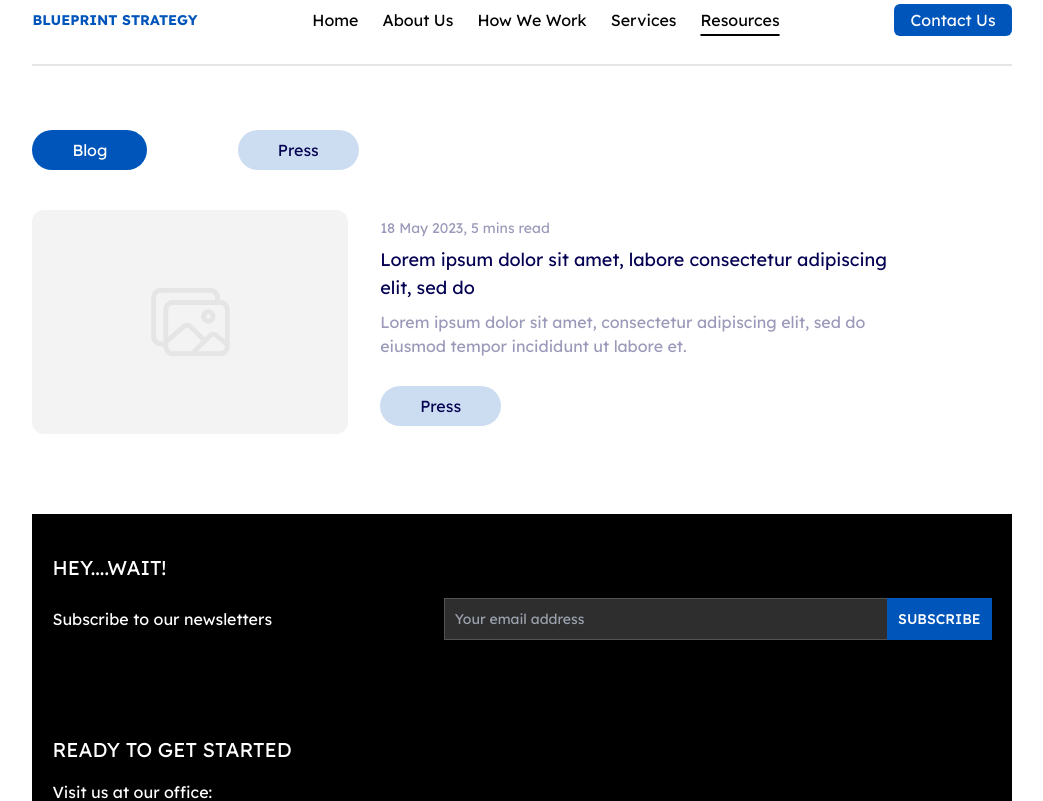
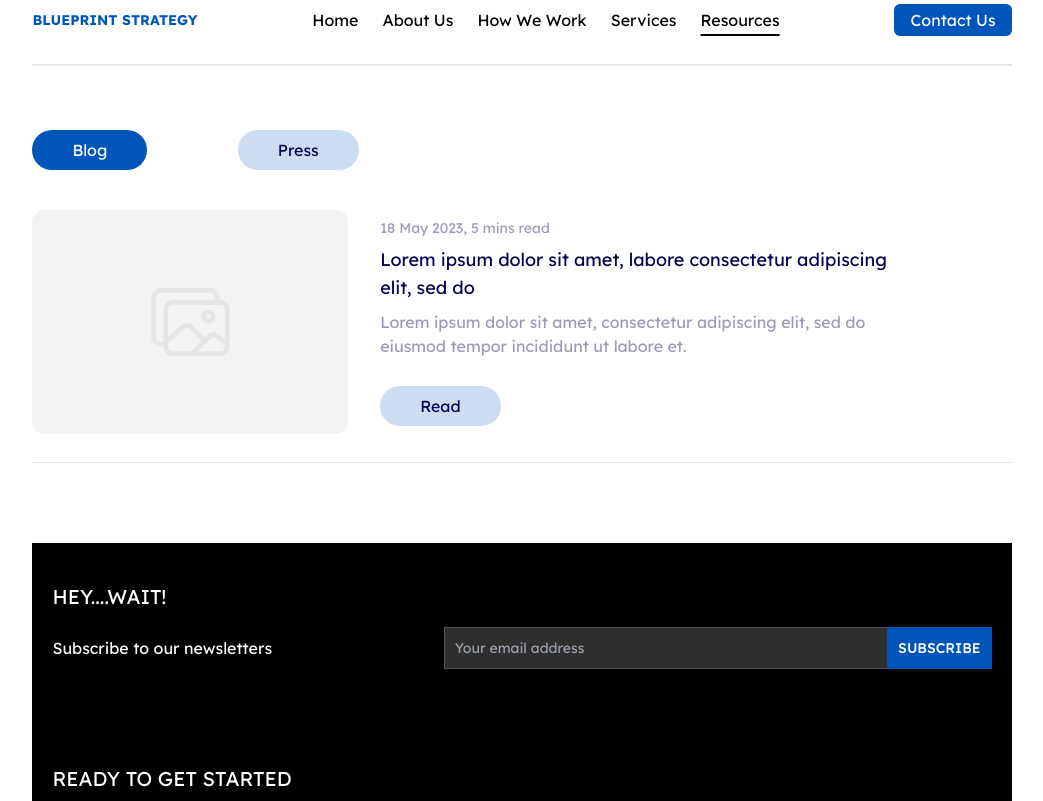
Before and after one commit to EdgarAmpiire/blueprints-web, a React (Create React App) app: page /resources in a window 1280 px wide. Shown: the top 801 px of the page, without its empty margins (118-1161 px from the left). Built offline with nearby package versions, Linux system fonts and the light colour scheme; what tw-elements would draw is missing.

Commit message:
resources - hero

```diff
--- a/src/features/resources/components/Hero.jsx
+++ b/src/features/resources/components/Hero.jsx
@@ -33,10 +33,13 @@ export const Hero = () => {
               </div>
               <div>
                 <button className="bg-[#0055BA33] text-[#040052] px-10 py-2 rounded-full">
-                  Press
+                  Read
                 </button>
               </div>
             </div>
+          </div>
+          <div className="border-b mt-7">
+
           </div>
         </div>
       </div>
```
